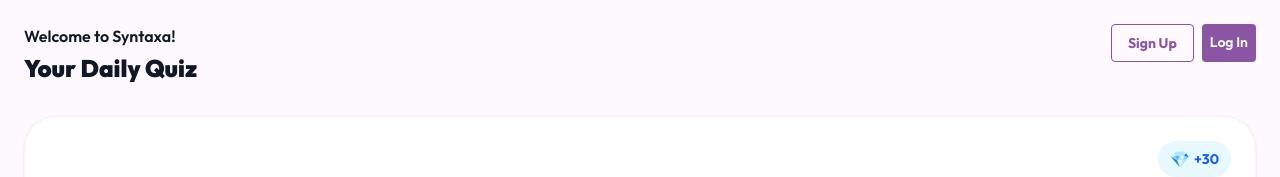
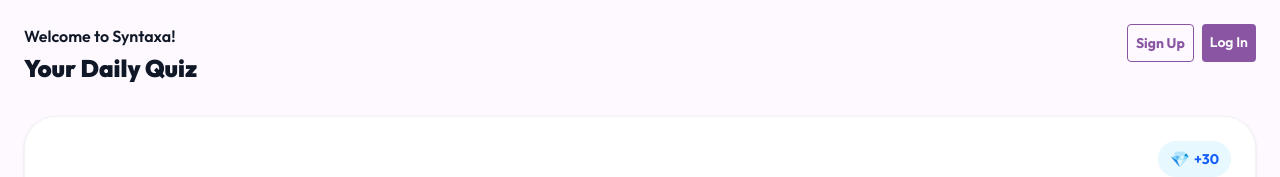
Before and after one commit to Omar-webcloud/Syntaxa, a Next.js app: page / in a window 1280 px wide. Shown: the top 177 px of the page. Built offline with nearby package versions, Linux system fonts and the light colour scheme.

Commit message:
sign up btn padding

```diff
--- a/src/components/Dashboard.tsx
+++ b/src/components/Dashboard.tsx
@@ -37,7 +37,7 @@
         </div>
         {!isAuthenticated && (
           <div className="flex gap-2">
-            <Link href="/signup" className="px-1 py-1 min-[353px]:px-3 min-[353px]:py-1.5 min-[400px]:px-4 min-[400px]:py-2 rounded border border-[#8A56A4] text-[#8A56A4] text-xs min-[400px]:text-sm font-bold">Sign Up</Link>
+            <Link href="/signup" className="px-1 py-1 min-[353px]:px-3 min-[353px]:py-1.5 min-[400px]:px-2 min-[400px]:py-2 rounded border border-[#8A56A4] text-[#8A56A4] text-xs min-[400px]:text-sm font-bold">Sign Up</Link>
             <Link href="/login" className="px-1 py-1 min-[353px]:px-3 min-[353px]:py-1.5 min-[400px]:px-2 min-[400px]:py-2 rounded bg-[#8A56A4] text-white text-xs min-[400px]:text-sm font-semibold">Log In</Link>
           </div>
         )}
```
